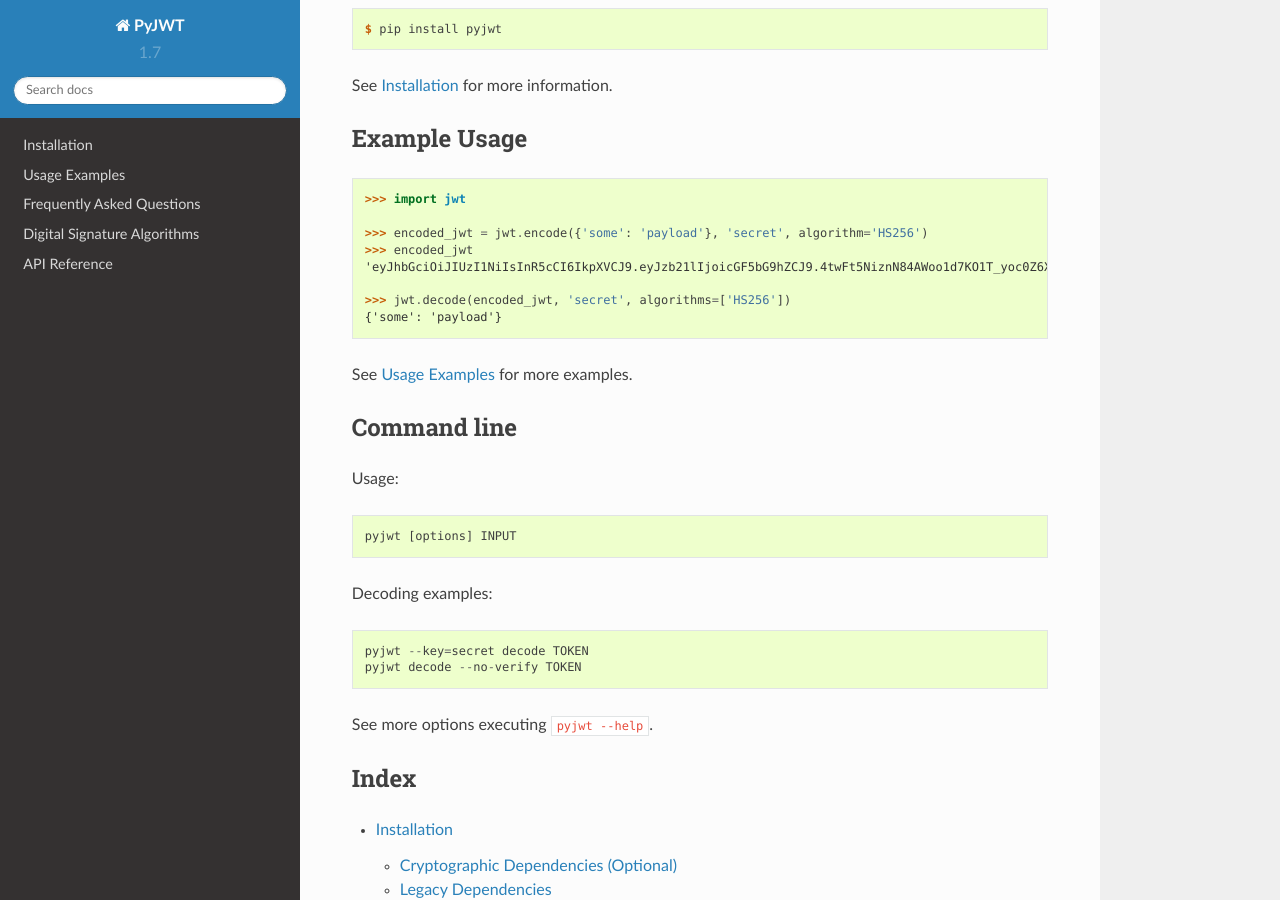
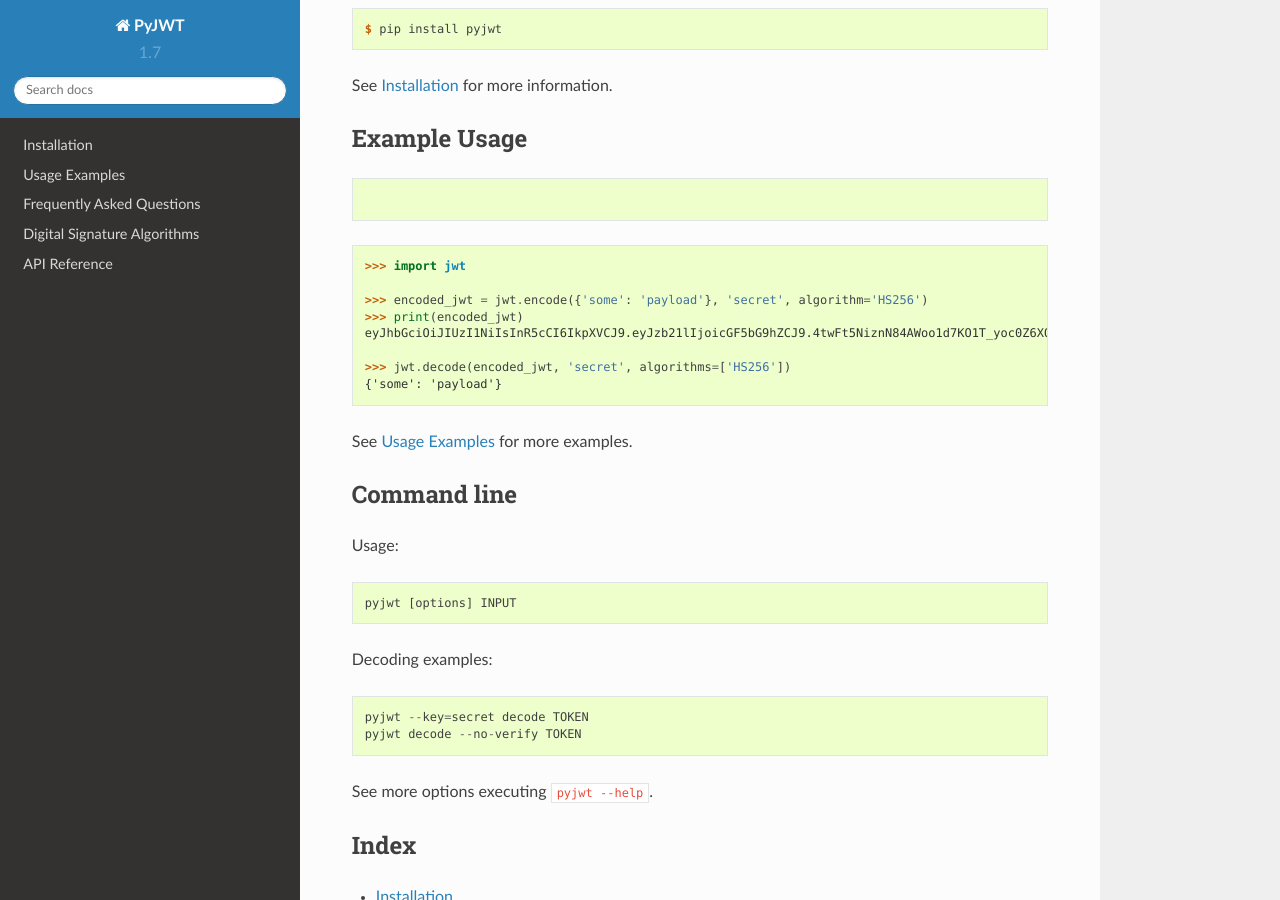
Before and after one commit to RubyOnWorld/pyjwt, a Sphinx documentation site: the page built from docs/index.rst, in a window 1280 px wide and 900 px high, scrolled down 467 px. Built offline with Sphinx 7.4.7 and the Read the Docs theme 2.0.0, drawn with Linux system fonts in a browser that asks for light colours.

Commit message:
Return tokens as string not bytes (#513)

```diff
--- a/README.rst
+++ b/README.rst
@@ -41,7 +41,8 @@ Usage
 
     >>> import jwt
     >>> encoded = jwt.encode({'some': 'payload'}, 'secret', algorithm='HS256')
-    'eyJhbGciOiJIUzI1NiIsInR5cCI6IkpXVCJ9.eyJzb21lIjoicGF5bG9hZCJ9.4twFt5NiznN84AWoo1d7KO1T_yoc0Z6XOpOVswacPZg'
+    >>> print(encoded)
+    eyJhbGciOiJIUzI1NiIsInR5cCI6IkpXVCJ9.eyJzb21lIjoicGF5bG9hZCJ9.4twFt5NiznN84AWoo1d7KO1T_yoc0Z6XOpOVswacPZg
 
     >>> jwt.decode(encoded, 'secret', algorithms=['HS256'])
     {'some': 'payload'}
--- a/docs/index.rst
+++ b/docs/index.rst
@@ -30,12 +30,13 @@ Example Usage
 -------------
 
 .. code-block:: python
+.. doctest::
 
     >>> import jwt
 
     >>> encoded_jwt = jwt.encode({'some': 'payload'}, 'secret', algorithm='HS256')
-    >>> encoded_jwt
-    'eyJhbGciOiJIUzI1NiIsInR5cCI6IkpXVCJ9.eyJzb21lIjoicGF5bG9hZCJ9.4twFt5NiznN84AWoo1d7KO1T_yoc0Z6XOpOVswacPZg'
+    >>> print(encoded_jwt)
+    eyJhbGciOiJIUzI1NiIsInR5cCI6IkpXVCJ9.eyJzb21lIjoicGF5bG9hZCJ9.4twFt5NiznN84AWoo1d7KO1T_yoc0Z6XOpOVswacPZg
 
     >>> jwt.decode(encoded_jwt, 'secret', algorithms=['HS256'])
     {'some': 'payload'}
```
Also changed, not shown: 1 other file.
